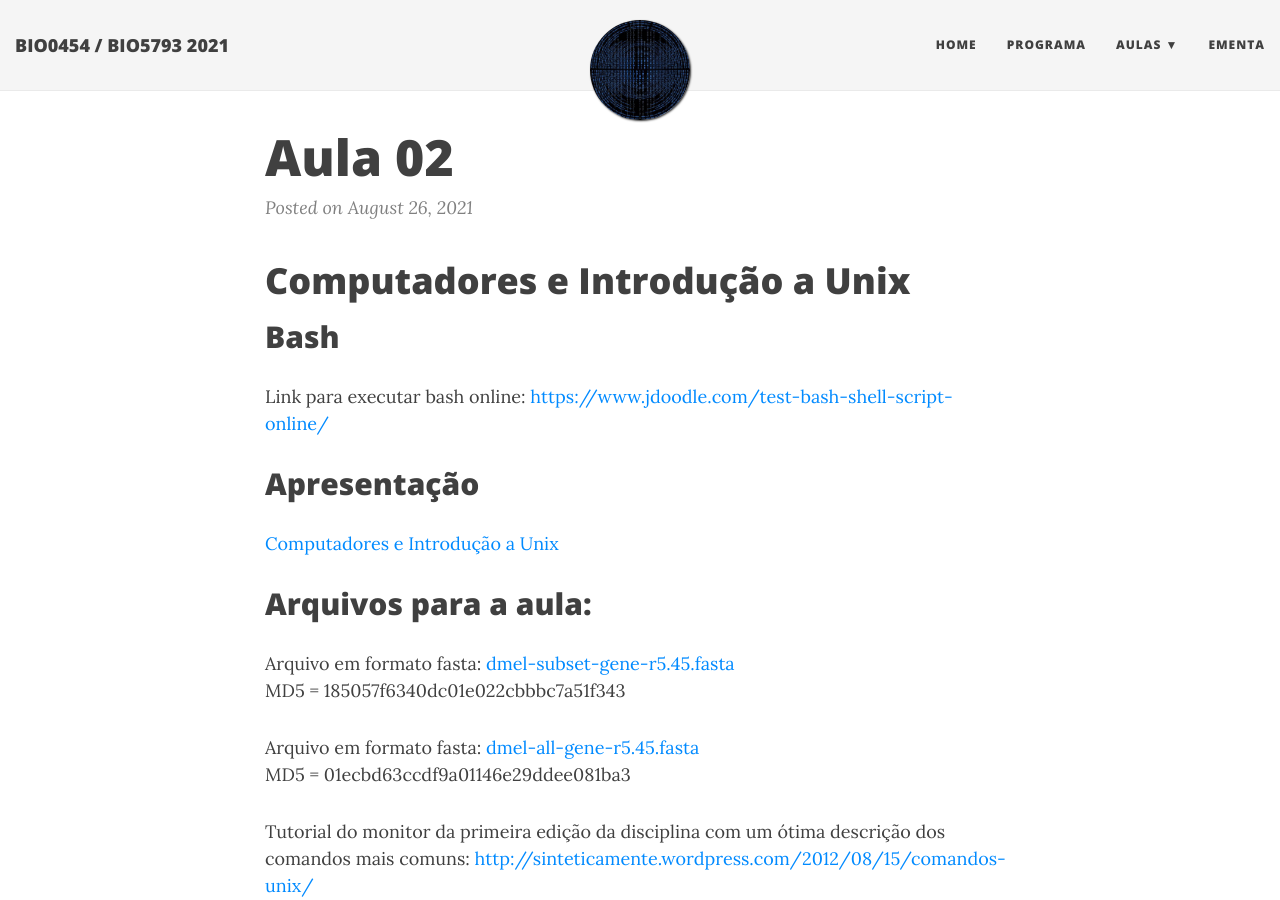
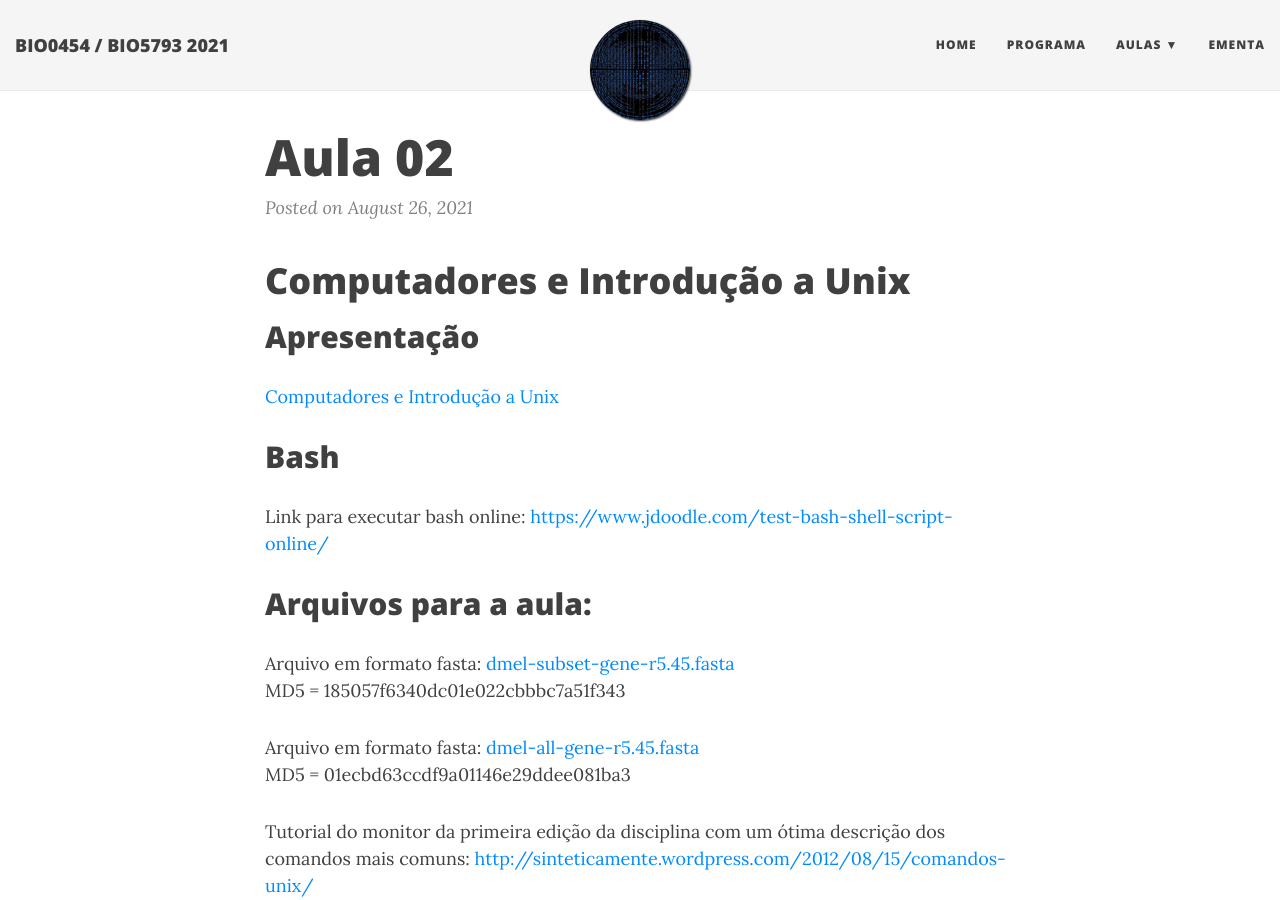
Before and after one commit to tttorres/introprog-copy, a Jekyll site: the page built from _posts/2021-08-26-Aula02.md, in a window 1280 px wide and 900 px high. Built offline with Jekyll 4.4.1, drawn with Linux system fonts in a browser that asks for light colours; nearby versions of some CDN libraries; part of the change alters nothing that is shown.

```diff
--- a/_posts/2021-08-26-Aula02.md
+++ b/_posts/2021-08-26-Aula02.md
@@ -5,12 +5,12 @@ title: Aula 02
 ---
 # Computadores e Introdução a Unix
 
+## Apresentação
+[Computadores e Introdução a Unix](../pdf/aula01.pdf)
+
 ## Bash
 
 Link para executar bash online: [https://www.jdoodle.com/test-bash-shell-script-online/](https://www.jdoodle.com/test-bash-shell-script-online/)
-
-## Apresentação
-[Computadores e Introdução a Unix](http://biologia.ib.usp.br/torres/introprog2018/aulas/aula02.pdf)
 
 ## Arquivos para a aula:
 
```
